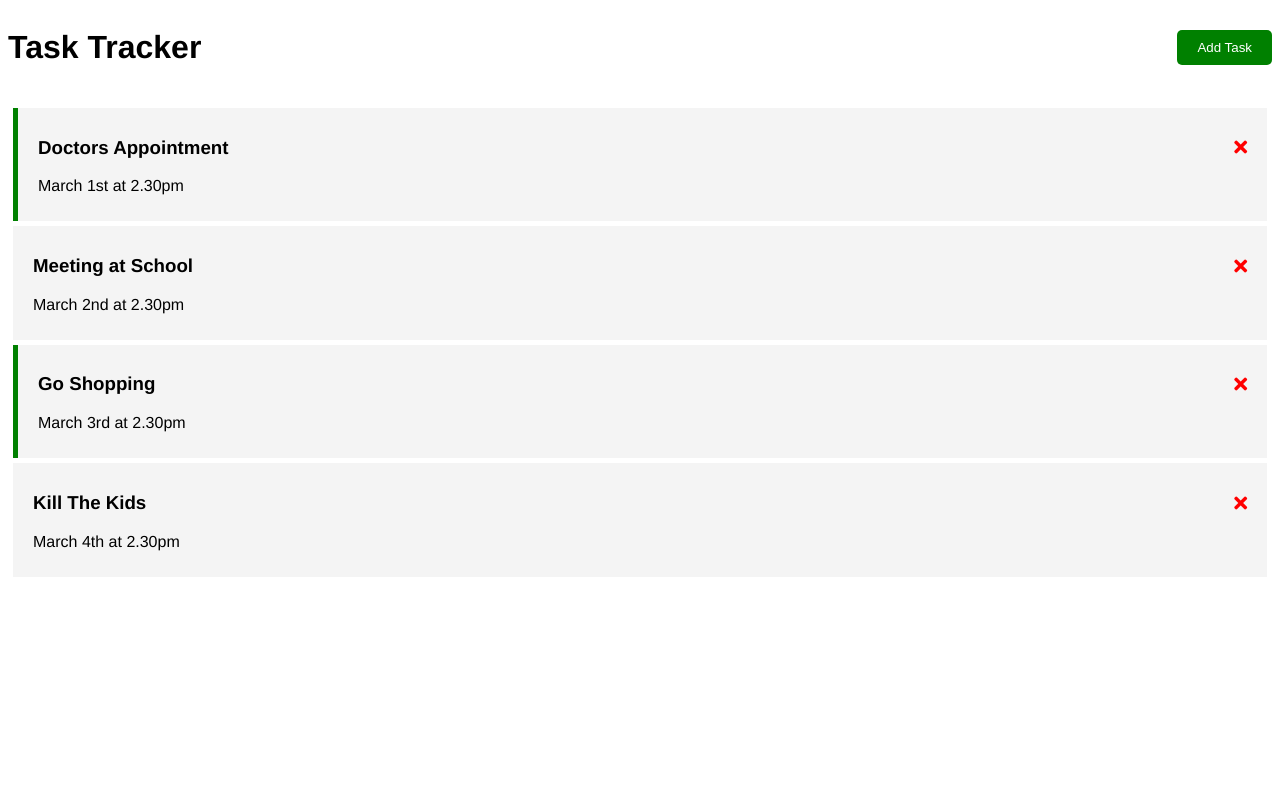
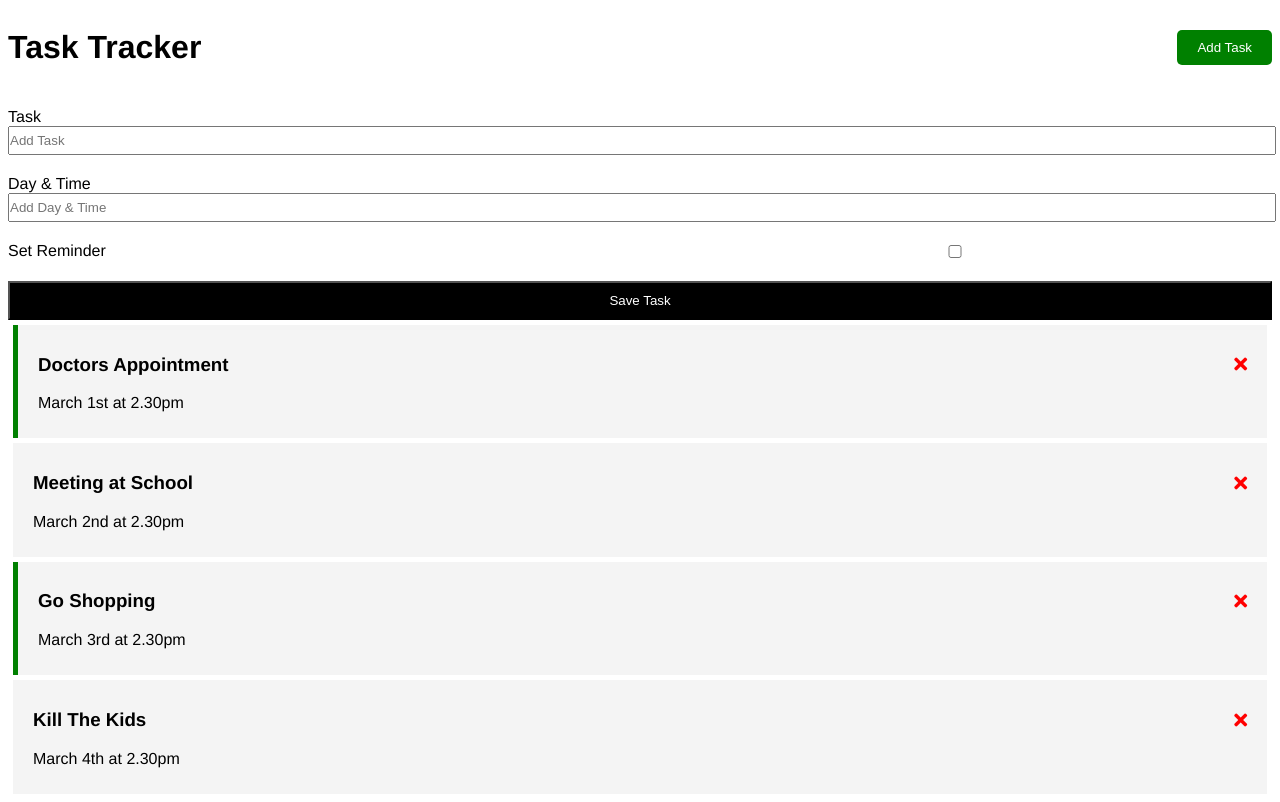
Before and after one commit to SahanNimeshWeerakoon/VueTaskTracker, a Vue app: page / in a window 1280 px wide. Both pictures are taken after a click on the button "Add Task". Built offline with nearby package versions, Linux system fonts and the light colour scheme.

Commit message:
add task functionality

```diff
--- a/src/App.vue
+++ b/src/App.vue
@@ -1,21 +1,27 @@
 <template>
-  <Header title="Task Tracker" />
+  <Header title="Task Tracker" @toggle-add-task="toggleAddTask" />
+  <div v-if="showAddTask">
+    <AddTask @add-task="addTask" />
+  </div>
   <Tasks @delete-task="deleteTask" @toggle-reminder="toggleReminder" :tasks="tasks" />
 </template>
 
 <script>
 import Header from './components/Header';
+import AddTask from './components/AddTask';
 import Tasks from './components/Tasks';
 
 export default {
   name: 'App',
   components: {
     Header,
+    AddTask,
     Tasks
   },
   data() {
     return {
-      tasks: []
+      tasks: [],
+      showAddTask: false
     }
   },
   methods: {
@@ -26,6 +32,12 @@ export default {
     },
     toggleReminder(id) {
       this.tasks = this.tasks.map(task => task.id===id ? { ...task, reminder: !task.reminder } : { ...task } );
+    },
+    addTask(task) {
+      this.tasks = [...this.tasks, task];
+    },
+    toggleAddTask() {
+      this.showAddTask = !this.showAddTask;
     }
   },
   created() {
--- /dev/null
+++ b/src/components/AddTask.vue
@@ -0,0 +1,75 @@
+<template>
+<form @submit="addTask" class="add-form">
+    <div class="form-control">
+        <label>Task</label>
+        <input type="text" v-model="text" name="text" placeholder="Add Task" />
+    </div>
+    <div class="form-control">
+        <label>Day & Time</label>
+        <input type="text" v-model="day" name="day" placeholder="Add Day & Time" />
+    </div>
+    <div class="form-control label">
+        <label>Set Reminder</label>
+        <input type="checkbox" v-model="reminder" name="reminder" />
+    </div>
+    <input type="submit" value="Save Task" class="btn btn-block" />
+</form>
+</template>
+
+<script>
+export default {
+    name: 'AddTask',
+    data() {
+        return {
+            text: '',
+            day: '',
+            reminder: false
+        };
+    },
+    methods: {
+        addTask(e) {
+            e.preventDefault();
+            if(!this.text) {
+                alert('Please add text');
+                return;
+            }
+
+            const newTask = {
+                id: Math.floor(Math.random() * 100000),
+                text: this.text,
+                day: this.day,
+                reminder: this.reminder
+            }
+
+            this.$emit('add-task', newTask);
+
+            this.text = '';
+            this.day = '';
+            this.reminder = false;
+        }
+    }
+}
+</script>
+
+<style scope>
+    .add-form, .add-form .form-control,  .add-form .form-control label,  .add-form .form-control input, input {
+        width: 100%;
+    }
+    .add-form .form-control {
+        margin-bottom: 20px;
+    }
+    .add-form .form-control input {
+        padding: 5px 0px;
+    }
+    .add-form .form-control.label {
+        display: flex;
+    }
+    .add-form .form-control.label label, .add-form .form-control.label input {
+        width: 50%;
+    }
+    input[type="submit"] {
+        background: #000;
+        color: #fff;
+        padding: 10px 0;
+    }
+</style>
--- a/src/components/CustomButton.vue
+++ b/src/components/CustomButton.vue
@@ -1,5 +1,5 @@
 <template>
-    <button v-on:click="addTask()" v-bind:style="{background: color}">{{ text }}</button>
+    <button v-on:click="$emit('toggle-add-task')" v-bind:style="{background: color}">{{ text }}</button>
 </template>
 
 <script>
@@ -11,9 +11,6 @@ export default {
         color: String
     },
     methods: {
-        addTask() {
-            console.log("Add Task Clicked");
-        }
     }
 }
 </script>
--- a/src/components/Header.vue
+++ b/src/components/Header.vue
@@ -1,7 +1,7 @@
 <template>
     <header>
         <h1>{{ title }}</h1>
-        <CustomButton text="Add Task" color="green" />
+        <CustomButton @toggle-add-task="$emit('toggle-add-task')" text="Add Task" color="green" />
     </header>
 </template>
 
@@ -18,7 +18,8 @@ export default {
     },
     components: {
         CustomButton
-    }
+    },
+    emits: ['toggle-add-task']
 }
 </script>
 
```
